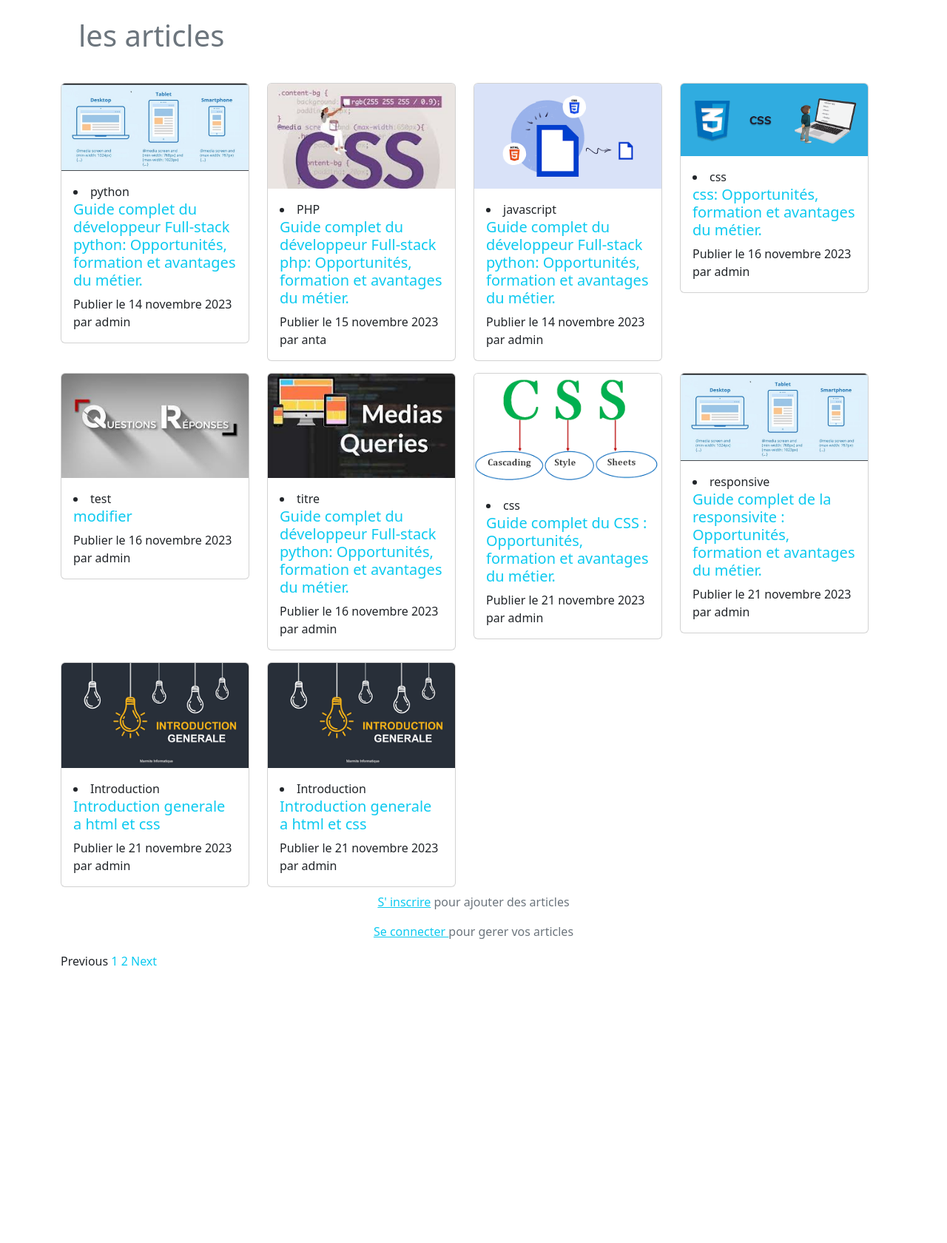
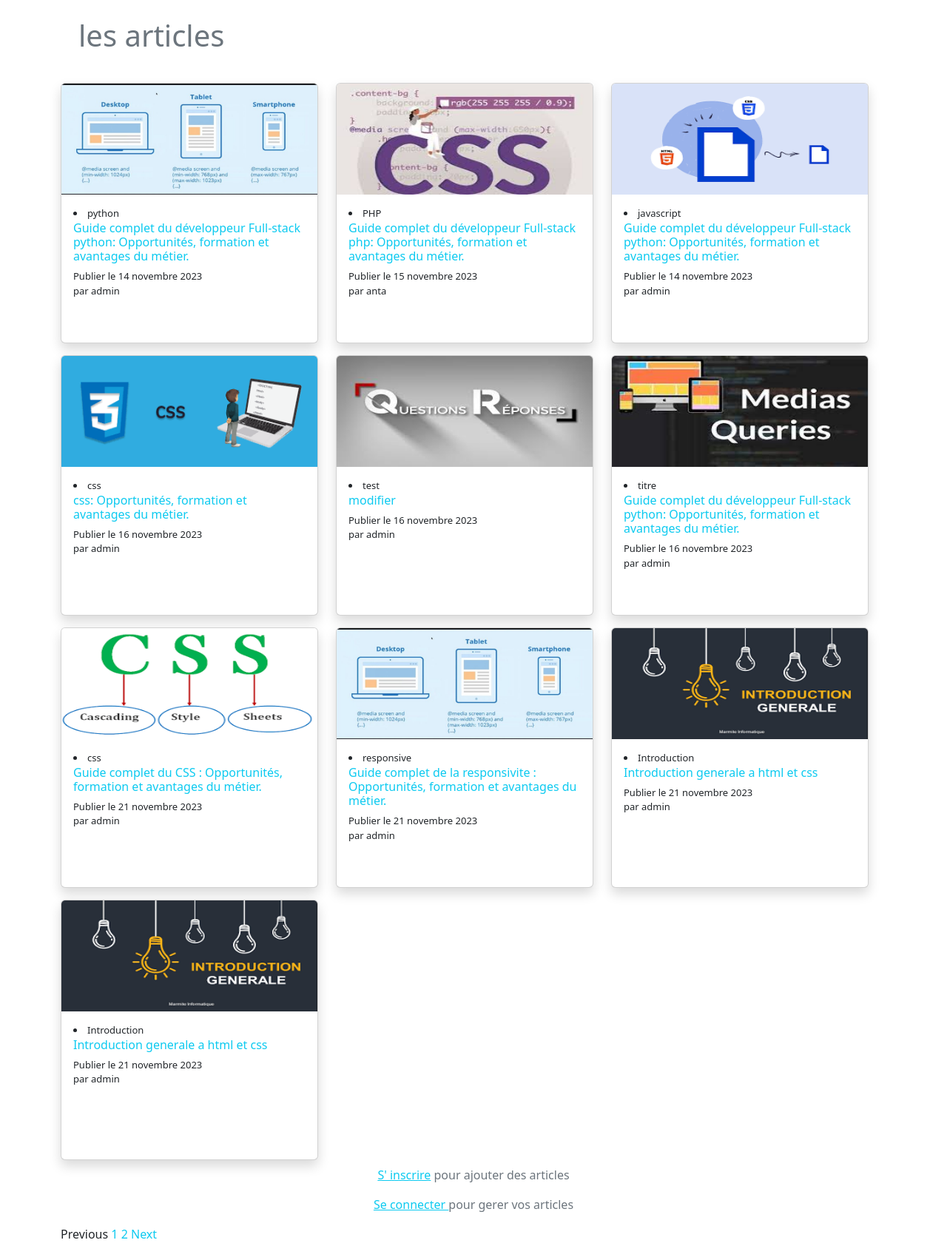
Before and after one commit to seyemaguette/projet3_blog_django, a Django app: page / in a window 1280 px wide. Shown: the part 56-1736 px from the top of the page at 74% size. Before the commit the page ends 1361 px from the top, so only its background shows below. Run offline with Django 4.2, Linux system fonts and the light colour scheme; data comes from the database, SQL or seed files in the repository; both versions use the stored data as it was after the commit; some libraries are stand-ins or nearby versions.

Commit message:
styliser l'acceuil

```diff
--- a/blog/settings.py
+++ b/blog/settings.py
@@ -119,7 +119,7 @@ USE_TZ = True
 
 
 # Static files (CSS, JavaScript, Images)
-# https://docs.djangoproject.com/en/4.2/howto/static-files/
+# https://docs.djangoproject.com/en/4.2/howto/static-files/c
 
 STATIC_URL = 'static/'
 STATICFILES_DIRS  = [os.path.join(BASE_DIR, 'static')]
--- a/templates/pages/index.html
+++ b/templates/pages/index.html
@@ -13,16 +13,16 @@
   <div class="row">
   {% for  article in page_obj %}
 
-            <div class="col col-lg-3 col-md-6 my-2">
-                <a href="{% url 'details' article.id %}" style="text-decoration:none ;" >
-                    <div class="card  "  >
+            <div class="col-lg-4 col-xs-1 col-sm-6 my-2" >
+                <a href="{% url 'details' article.id %}" style="text-decoration:none ;font-size: small;" >
+                    <div class="card shadow "  >
                       {% if  article.image %}
-                      <img class="card-img-top" src="{{ article.image.url}}" alt="Card image cap">
+                      <img class="card-img-top" src="{{ article.image.url}}" alt="Card image cap" style="height:150px ;">
                       {% endif %}
-                        <div class="card-body ">
+                        <div class="card-body  overflow-auto " style="height: 200px;">
                             <li class="card-text ">{{article.title}}</li>
-                            <p class=" h5 card-title text-info">{{article.summary}}</p>
-                            <p class="card-text">Publier  le {{article.creation_date}} <br>par {{article.author}}</p>
+                            <p class=" h6 card-title text-info">{{article.summary}}</p>
+                            <p class="card-text" >Publier  le {{article.creation_date}} <br>par {{article.author}}</p>
                         </div>
                     </div>
                 </a>
@@ -37,7 +37,8 @@
     {% if request.user.is_authenticated %}
           <div class="d-flex justify-content-center">
 
-            <p class="alert alert-info  text-center">{{request.user}} connecté</p>
+            <p class="alert alert-info  text-center">{{request.user}}
+              connecté</p>
           </div>
 
       {%else%}
```
Also changed, not shown: templates/articles/list_articles.html (+10 -7 lines), articles/models.py (line endings or trailing spaces), db.sqlite3, media/images/css_lA95bic.jpeg (added), 2 other files.
